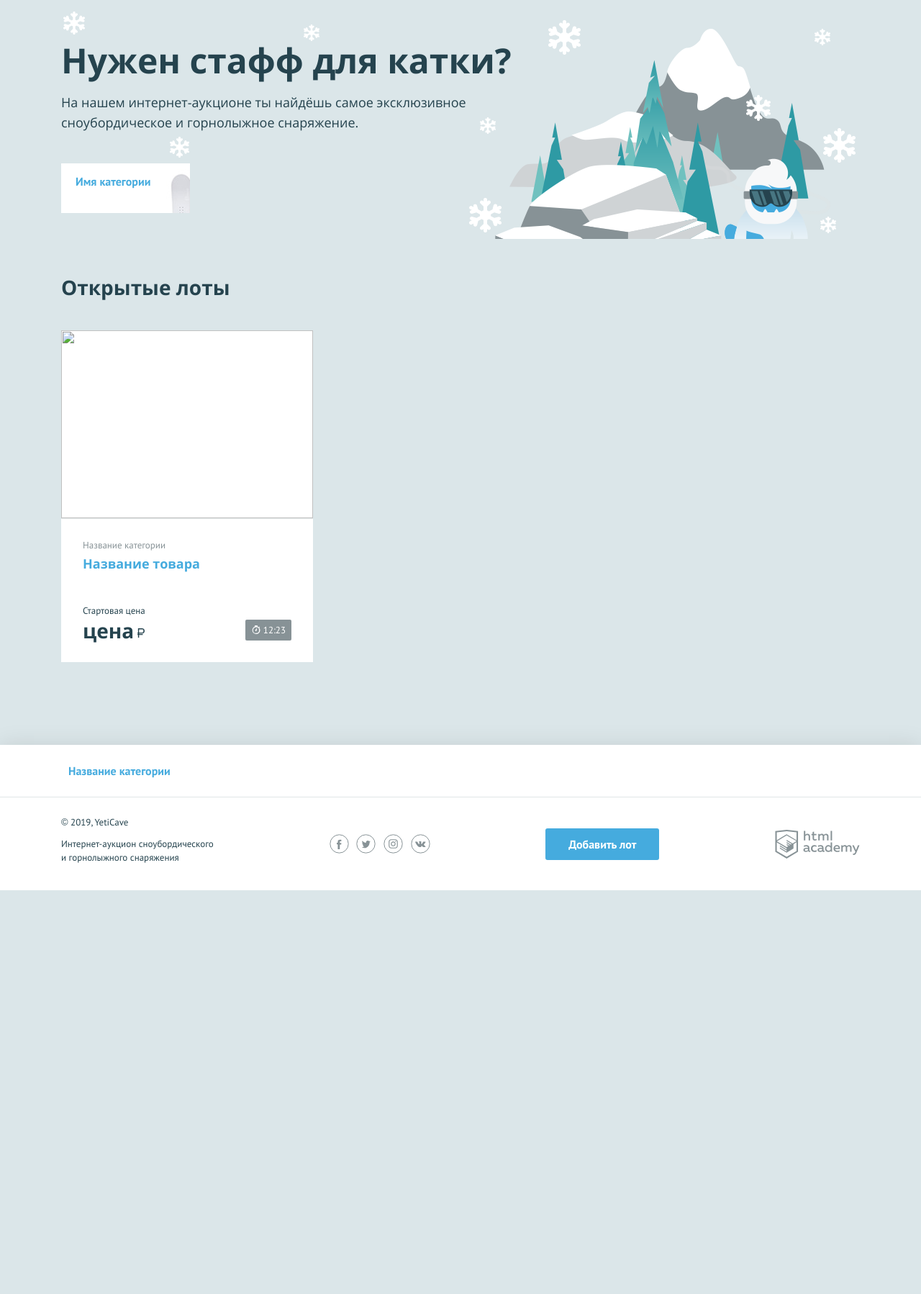
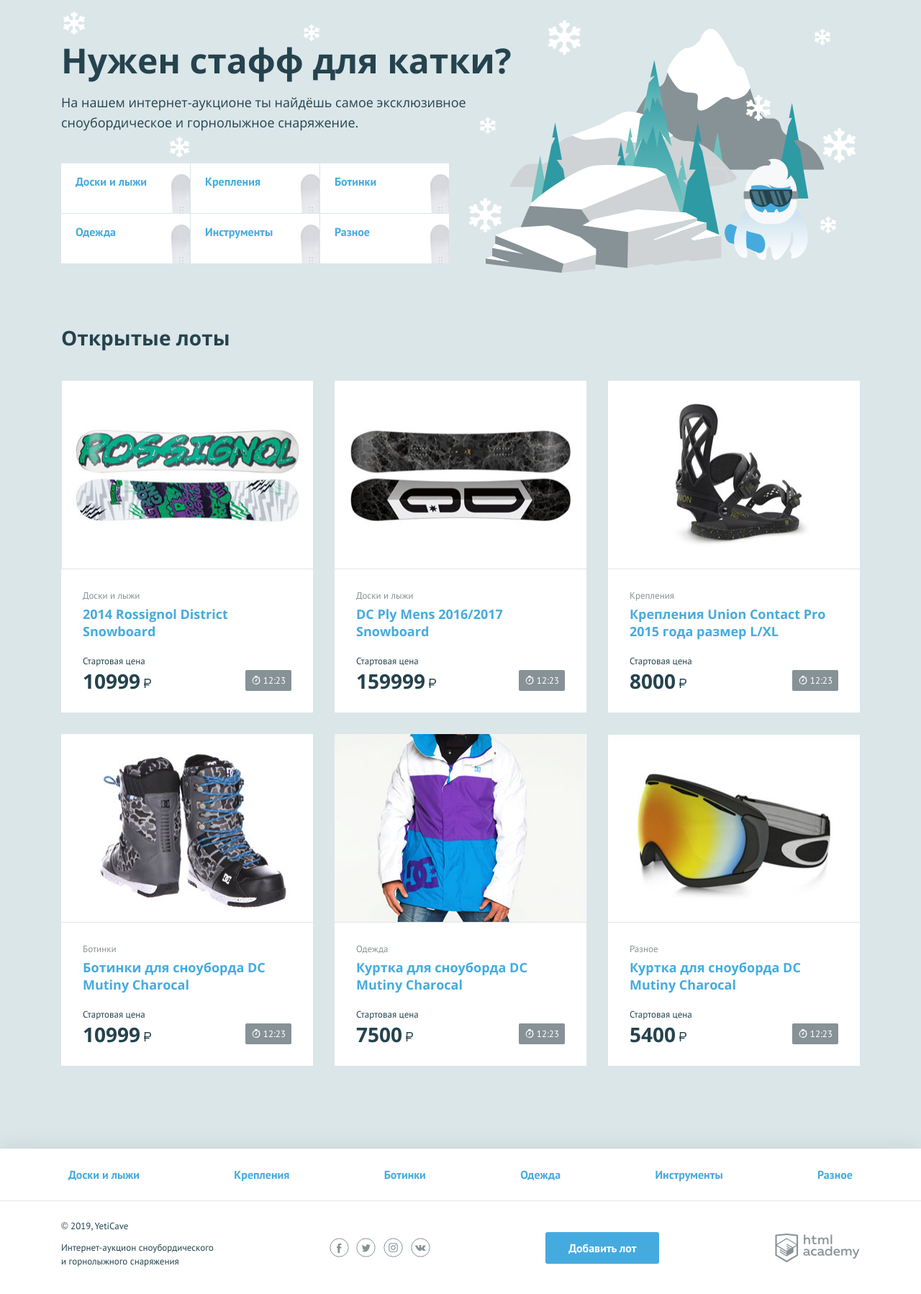
Before and after one commit to htmlacademy-php1/2021803-yeticave-14, a PHP site: page / in a window 1280 px wide. Shown: the part 107-1905 px from the top of the page at 72% size. Before the commit the page ends 1344 px from the top, so only its background shows below. Run offline with PHP 8.4, Linux system fonts and the light colour scheme.

Commit message:
Добавил массивы с категориями и товарами

```diff
--- a/index.php
+++ b/index.php
@@ -55,10 +55,14 @@
                 <h2 class="promo__title">Нужен стафф для катки?</h2>
                 <p class="promo__text">На нашем интернет-аукционе ты найдёшь самое эксклюзивное сноубордическое и горнолыжное снаряжение.</p>
                 <ul class="promo__list">
-                    <!--заполните этот список из массива категорий-->
+                    <?php
+                    $categories = ["Доски и лыжи", "Крепления", "Ботинки", "Одежда", "Инструменты", "Разное"];
+                    ?>
+                    <?php foreach ($categories as $val) : ?>
                         <li class="promo__item promo__item--boards">
-                        <a class="promo__link" href="pages/all-lots.html">Имя категории</a>
+                            <a class="promo__link" href="pages/all-lots.html"><?= $val; ?></a>
                         </li>
+                    <?php endforeach; ?>
                 </ul>
             </section>
             <section class="lots">
@@ -66,18 +70,58 @@
                     <h2>Открытые лоты</h2>
                 </div>
                 <ul class="lots__list">
-                    <!--заполните этот список из массива с товарами-->
+                    <?php
+                    $products = [
+                        [
+                            'title' => '2014 Rossignol District Snowboard',
+                            'categorie' => $categories[0],
+                            'price' => '10999',
+                            'gif' => 'img/lot-1.jpg'
+                        ],
+                        [
+                            'title' => 'DC Ply Mens 2016/2017 Snowboard',
+                            'categorie' => $categories[0],
+                            'price' => '159999',
+                            'gif' => 'img/lot-2.jpg'
+                        ],
+                        [
+                            'title' => 'Крепления Union Contact Pro 2015 года размер L/XL',
+                            'categorie' => $categories[1],
+                            'price' => '8000',
+                            'gif' => 'img/lot-3.jpg'
+                        ],
+                        [
+                            'title' => 'Ботинки для сноуборда DC Mutiny Charocal',
+                            'categorie' => $categories[2],
+                            'price' => '10999',
+                            'gif' => 'img/lot-4.jpg'
+                        ],
+                        [
+                            'title' => 'Куртка для сноуборда DC Mutiny Charocal',
+                            'categorie' => $categories[3],
+                            'price' => '7500',
+                            'gif' => 'img/lot-5.jpg'
+                        ],
+                        [
+                            'title' => 'Куртка для сноуборда DC Mutiny Charocal',
+                            'categorie' => $categories[5],
+                            'price' => '5400',
+                            'gif' => 'img/lot-6.jpg'
+                        ],
+                    ];
+                    ?>
+                    <?php foreach ($products as $key => $value) : ?>
                         <li class="lots__item lot">
                             <div class="lot__image">
-                            <img src="" width="350" height="260" alt="">
+                                <img src="<?= $value['gif']; ?>" width="350" height="260" alt="">
                             </div>
                             <div class="lot__info">
-                            <span class="lot__category">Название категории</span>
-                            <h3 class="lot__title"><a class="text-link" href="pages/lot.html">Название товара</a></h3>
+                                <span class="lot__category"><?= $value['categorie']; ?> </span>
+                                <h3 class="lot__title"><a class="text-link" href="pages/lot.html"><?= $value['title']; ?></a></h3>
                                 <div class="lot__state">
                                     <div class="lot__rate">
                                         <span class="lot__amount">Стартовая цена</span>
-                                    <span class="lot__cost">цена<b class="rub">р</b></span>
+                                        <span class="lot__cost"><?= $value['price']; ?><b class="rub">р</b></span>
                                     </div>
                                     <div class="lot__timer timer">
                                         12:23
@@ -85,6 +129,7 @@
                                 </div>
                             </div>
                         </li>
+                    <?php endforeach; ?>
                 </ul>
             </section>
         </main>
@@ -93,10 +138,11 @@
     <footer class="main-footer">
         <nav class="nav">
             <ul class="nav__list container">
-                <!--заполните этот список из массива категорий-->
+                <?php foreach ($categories as $val) : ?>
                     <li class="nav__item">
-                    <a href="pages/all-lots.html">Название категории</a>
+                        <a href="pages/all-lots.html"><?= $val; ?></a>
                     </li>
+                <?php endforeach; ?>
             </ul>
         </nav>
         <div class="main-footer__bottom container">
```
Lines whose indentation alone changed are shown as unchanged.
